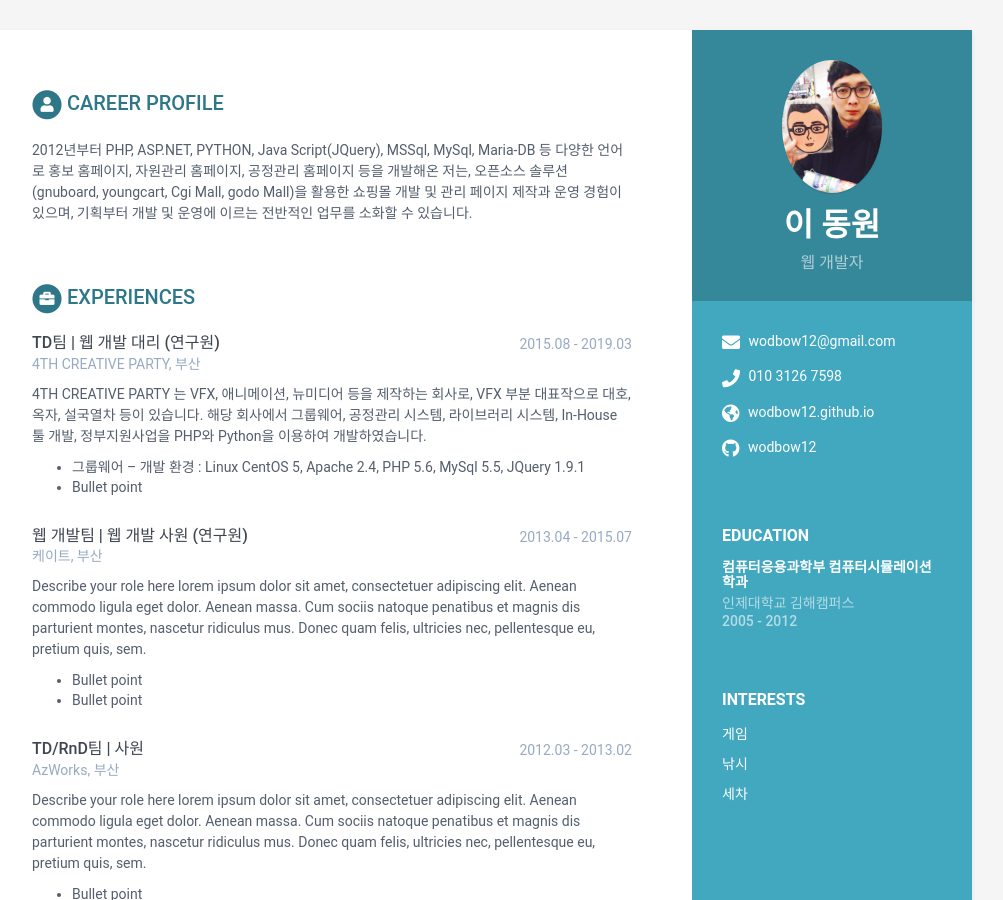
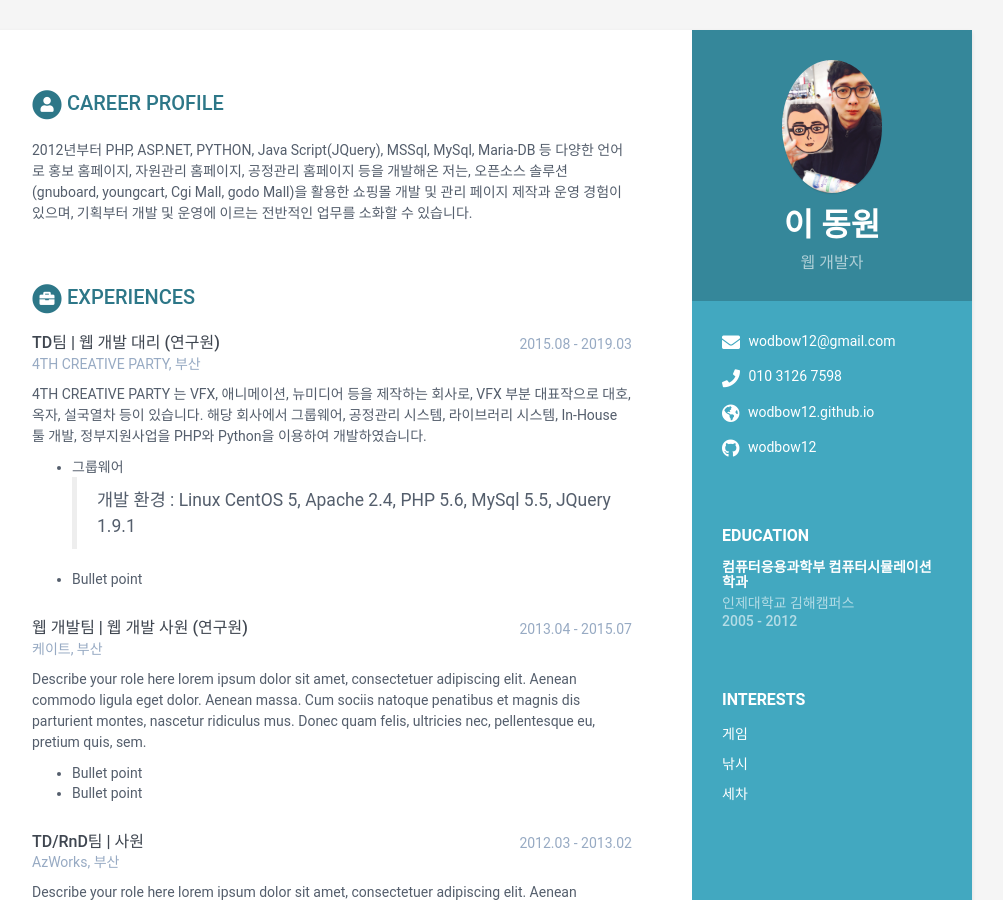
Before and after one commit to wodbow12/wodbow12.github.io, a Jekyll site: the page built from index.html, in a window 1280 px wide and 900 px high. Shown: the whole window, without its empty margins (168-1171 px from the left). Built offline with Jekyll 4.4.1, drawn with Linux system fonts in a browser that asks for light colours.

Commit message:
add experiences

```diff
--- a/_data/data.yml
+++ b/_data/data.yml
@@ -66,7 +66,7 @@
         해당 회사에서 그룹웨어, 공정관리 시스템, 라이브러리 시스템, In-House 툴 개발, 정부지원사업을 PHP와 Python을 이용하여 개발하였습니다.
 
           - 그룹웨어
-          -- 개발 환경 : Linux CentOS 5, Apache 2.4, PHP 5.6, MySql 5.5, JQuery 1.9.1
+          > 개발 환경 : Linux CentOS 5, Apache 2.4, PHP 5.6, MySql 5.5, JQuery 1.9.1
           - Bullet point
 
     - role: 웹 개발팀 | 웹 개발 사원 (연구원)
```
